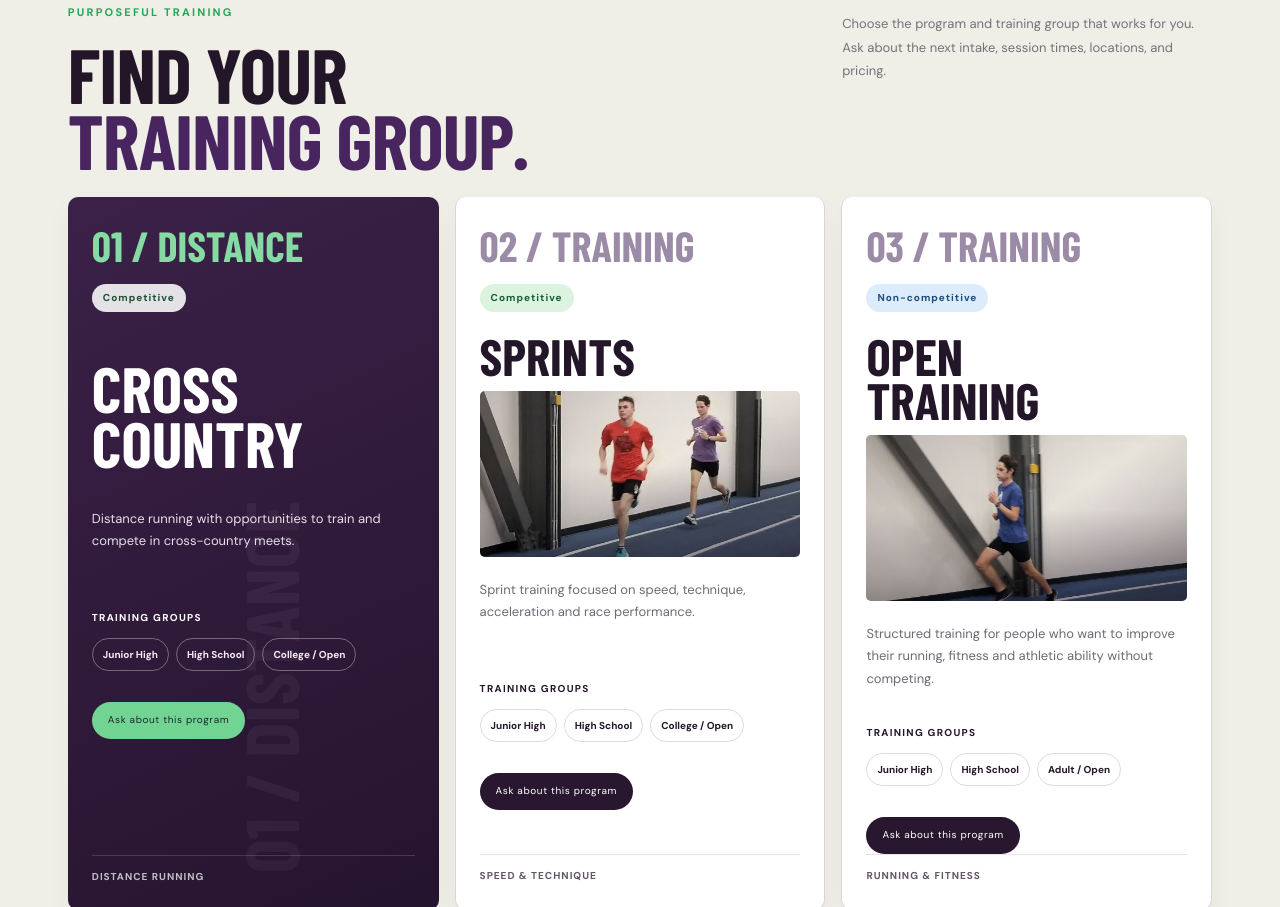
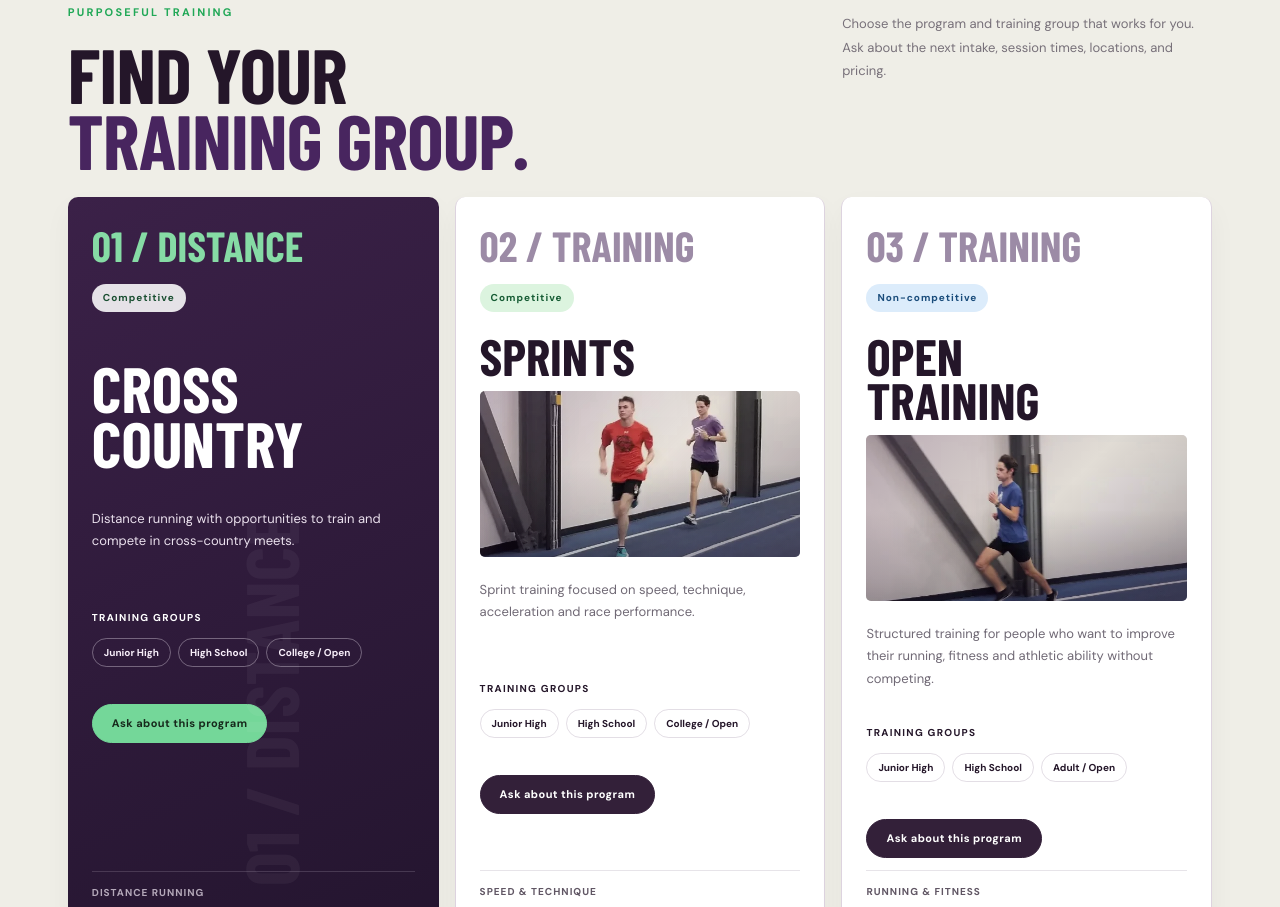
Before and after one commit to Amber-E-Moseri/bulldogs-track-field, a plain HTML site: page index.html in a window 1280 px wide. Shown: the part 1893-2800 px from the top of the page. Drawn offline with nearby package versions, Linux system fonts and the light colour scheme; no server answers; a web font is replaced by a local one.

Commit message:
Harden plum program-card styling, pill groups and consistent image overlays

```diff
--- a/premium.css
+++ b/premium.css
@@ -158,3 +158,26 @@
  #public-site *,#public-site *::before,#public-site *::after{animation:none!important;scroll-behavior:auto!important;transition:none!important}
  #public-site .scroll-reveal{opacity:1!important;transform:none!important}
 }
+
+/* Program card polish: explicit fallbacks and no placeholder fragments.
+   Kept in premium.css so the deployed site and admin share one public rendering. */
+#public-site .program-card{display:flex;flex-direction:column;gap:0;min-width:0;overflow:hidden}
+#public-site .program-card:first-child{background:linear-gradient(155deg,#3b2148 0%,#24152f 100%);color:#fff;border-color:#3b2148}
+#public-site .program-card:first-child p,#public-site .program-card:first-child .card-bottom{color:#eae0ed}
+#public-site .program-card .program-facts,#public-site .program-card .program-price{display:none!important}
+#public-site .program-card .training-groups ul{display:flex!important;flex-wrap:wrap;gap:7px;list-style:none;margin:10px 0 16px;padding:0;line-height:1.25}
+#public-site .program-card .training-groups li{display:inline-block;margin:0;padding:7px 11px;border-radius:99px;border:1px solid #8b77943d;line-height:1.3}
+#public-site .program-card:first-child .training-groups li{border-color:#f4eaf65b}
+#public-site .program-card .program-ask{display:inline-flex;align-items:center;justify-content:center;align-self:flex-start;width:auto;max-width:100%;border-radius:999px;background:#332039!important;color:white!important;padding:12px 19px;border:1px solid #332039;font:800 11px/1.2 'DM Sans',Arial,sans-serif;letter-spacing:.04em;text-transform:none;margin:12px 0 12px}
+#public-site .program-card:first-child .program-ask{background:#74d799!important;color:#17291c!important;border-color:#74d799}
+#public-site .program-card .card-bottom{margin-top:auto}
+#public-site .program-photo,#public-site .gallery-tile,#public-site .about-image,#public-site .hero-photo{position:relative;isolation:isolate}
+#public-site .program-photo::after,#public-site .gallery-tile::after,#public-site .about-image::before,#public-site .hero-photo::before{background:linear-gradient(135deg,rgba(72,35,92,.27),rgba(54,26,65,.035) 52%,rgba(33,16,42,.32)),linear-gradient(0deg,rgba(25,12,34,.28),transparent 55%);mix-blend-mode:normal;pointer-events:none}
+#public-site .program-photo img,#public-site .gallery-tile img,#public-site .about-image img,#public-site .hero-photo img{filter:saturate(.78) contrast(1.07)}
+#public-site .contact #guardian-fields{background:#ffffff10!important}
+#public-site .contact #guardian-fields label{color:#fff!important}
+#public-site .contact #guardian-fields input{background:#ffffff0c!important;color:#fff!important;border-color:#ffffff73!important}
+@media(max-width:760px){
+ #public-site .program-card .training-groups ul{gap:6px}
+ #public-site .program-card .program-ask{min-height:43px}
+}
```
